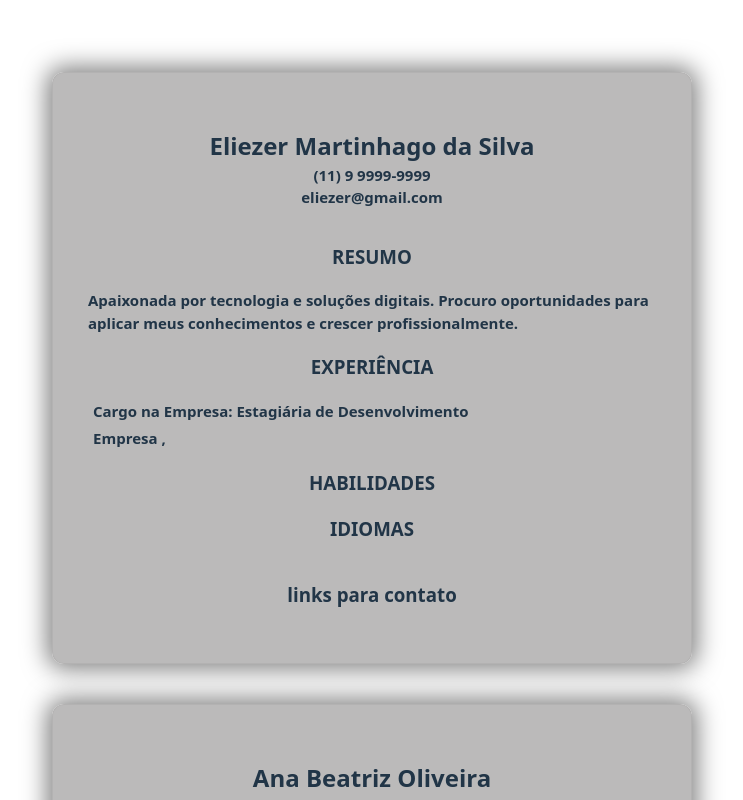
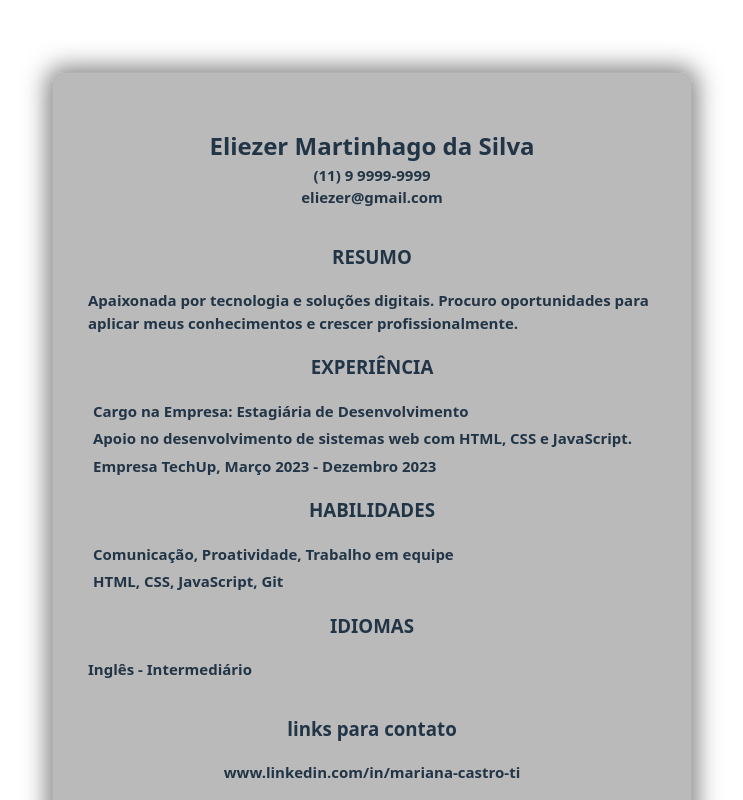
Before and after one commit to Eliezer335/projeto_react, a React (Vite) app: page / in a window 1280 px wide. Shown: the top 800 px of the page, without its empty margins (268-1011 px from the left). Built offline with nearby package versions, Linux system fonts and the light colour scheme.

Commit message:
♻️ Refactor: Pegando os dados de cada pessoa para colocar dinamicamente no curriculo

```diff
--- a/src/componetes/pagina.jsx
+++ b/src/componetes/pagina.jsx
@@ -315,6 +315,14 @@ function Pagina() {
                         email={item.email}
                         resumo={item.experienciaProficional.resumo}
                         cargo={item.experienciaProficional.empresas.primeiraEmpresa.cargo}
+                        atribuicoes={item.experienciaProficional.empresas.primeiraEmpresa.atribuicoes}
+                        nomeDaempresa={item.experienciaProficional.empresas.primeiraEmpresa.nomeDaempresa}
+                        periodoDeAtuacao={item.experienciaProficional.empresas.primeiraEmpresa.periodoDeAtuacao}
+                        softSkills={item.experienciaProficional.habilidades.softSkills}
+                        hardSkills={item.experienciaProficional.habilidades.hardSkills}
+                        idioma={item.experienciaProficional.idioma.primeiroIdioma}
+                        linkedin={item.linksProficionais.linkedin}
+                        instagram={item.linksProficionais.instagram}
                     />
                 )
             })}
```
